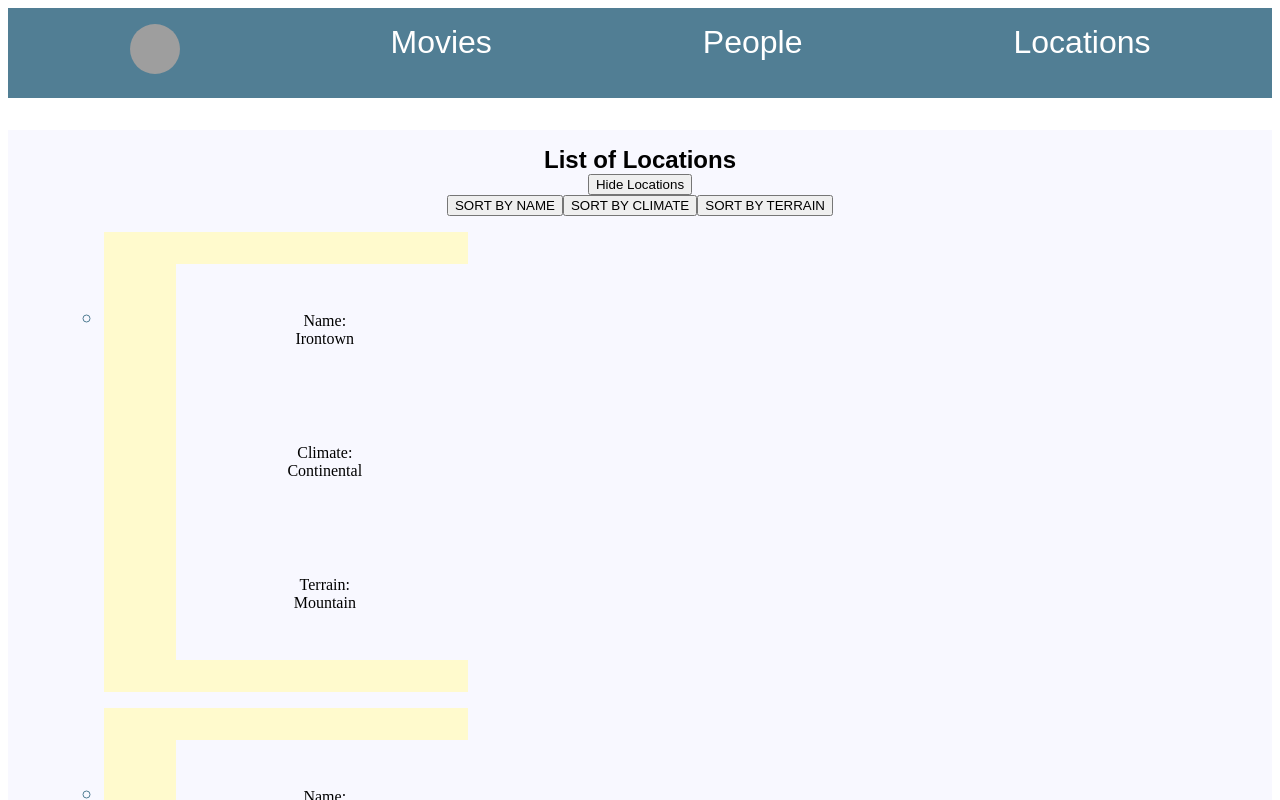
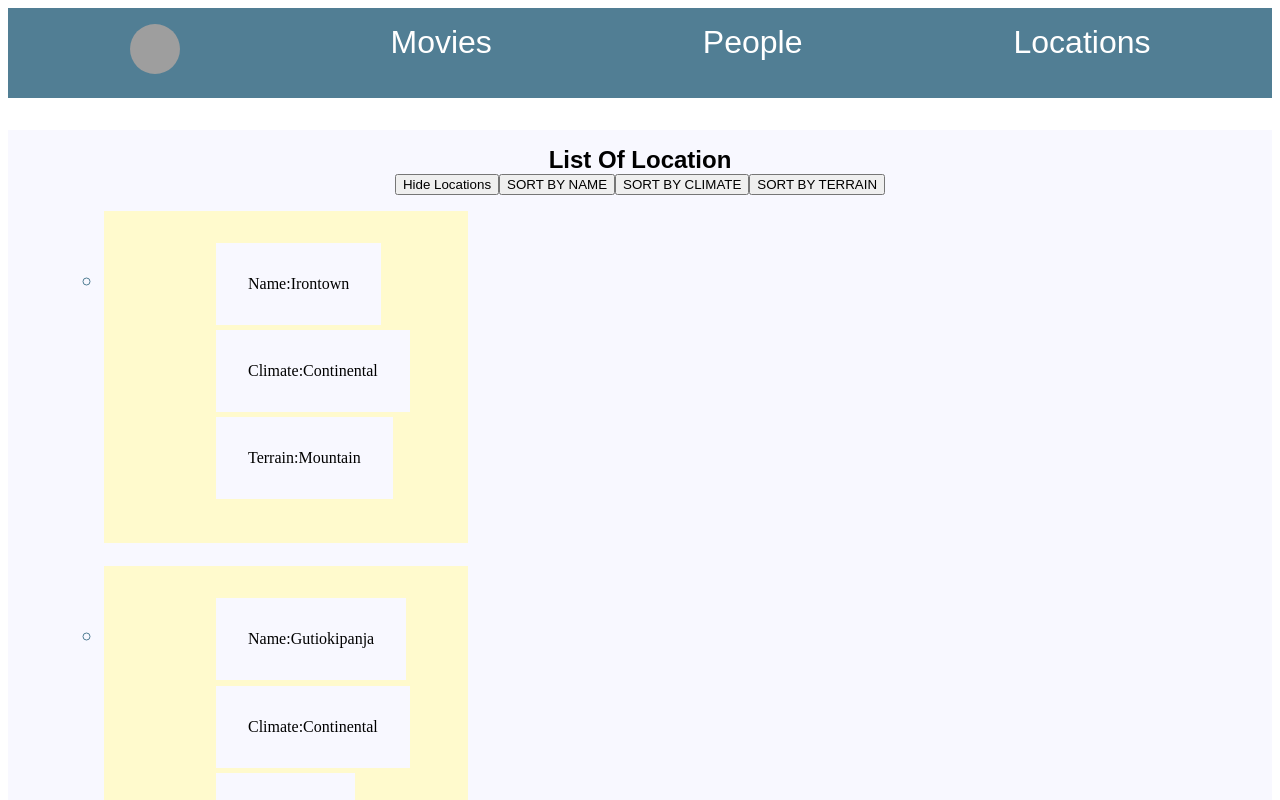
Before and after one commit to joinpursuit/9-1-module-three-assessment, a React (Create React App) app: page /locations in a window 1280 px wide. Both pictures are taken after a click on the button "Show Locations". Shown: the top 800 px of the page. Built offline with nearby package versions, Linux system fonts and the light colour scheme; grey boxes are pictures that could not be loaded; the HTML template or start-up script is replaced by a standard one.

Commit message:
Lab Completed still working on CSS

```diff
--- a/src/components/Locations.js
+++ b/src/components/Locations.js
@@ -3,26 +3,6 @@ import {useState, useEffect} from 'react';
 export default function Locations () {
     const [datas, setData] = useState([])
     const [hide, setHide] = useState(false)
-    const [location, setLocation] = useState([])
-
-    /*
-    Right Idea wrong execution.
-
-    NOTES TO SELF:
-    1. No errors in console
-    2. CODE IS SORTING BUT SHOWS CSS AS SPLIT.
-    3. SPAN IS NOT BEING SEEN AS IS
-    4. Replace p tags when fixed
-    5. over use of hide is to make up for the change being bonded to the sort
-    6. Maybe add map into sort?
-    7. buttons are not aligned how they look in photo
-
-    Thoughts:
-
-    ASK ABOUT NAMING OF CSS why so many ul li and is there a way around it.
-    If it doesn't work you're just going to have to make 3 different functions to sort with...
-    Maybe two returns? 3 maybe.
-    */
 
     useEffect(() => {
         fetch('./locations.json')
@@ -33,32 +13,9 @@ export default function Locations () {
         });
     }, [])
 
-    function handleChange(){
-        const findLocations = datas.map(({id, name, climate, terrain}) => {
-            return (
-
-                <ul key={id} >
-                <ul>
-                    <li>
-                        <ul>
-                            <li><p><span>Name:</span>{name}</p></li>
-
-                            <li><p><span>Climate:</span>{climate}</p></li>
-
-                            <li><p><span>Terrain: </span>{terrain}</p></li>
-                        </ul>
-                    </li>
-                </ul>
-                </ul>
-
-            )
-        })
-        setLocation(findLocations)
-        hide ? setHide(false) : setHide(true)
-    }
-
-    function handleSort(e){
-        const sort = datas.sort(function(a, b){
+    function handleSort (e){
+      let dataSet = [...datas]
+        dataSet.sort(function(a, b){
         if(a[e] > b[e]){
             return 1
         }else if (a[e] < b[e]){
@@ -67,25 +24,49 @@ export default function Locations () {
             return 0
         }
         })
-        setData(sort)
-        handleChange()
-        setHide(true)
-    };
 
-    return (
+        setData(dataSet)
+    }
+
+    return(
         <main className='locations'>
-            <h2>List of Locations</h2>
-            <button type='submit' onClick={handleChange}>
-                {!hide ? 'Show Locations' : 'Hide Locations'}
-            </button>
+            <h2>List Of Location</h2>
+            <button type='submit' onClick={() => setHide(!hide)}>{!hide ? 'Show Locations' : 'Hide Locations'}</button>
+
             {hide ? (
-                <div>
+                <>
                  <button type='submit' onClick={() => handleSort('name')}>SORT BY NAME</button>
                  <button type='submit' onClick={() => handleSort('climate')}>SORT BY CLIMATE</button>
                  <button type='submit' onClick={() => handleSort('terrain')}>SORT BY TERRAIN</button>
-                </div>
-            ): null}
-            <div>{hide && location}</div>
+                </>
+            ) : null}
+
+            <ul className='work'>
+                {hide ? datas.map(({id, name, climate, terrain}) => (
+                    <ul key={id}>
+                    <li>
+                        <ul>
+                            <ul>
+                            <li>
+                                <span>Name:</span>{name}
+                            </li>
+                            </ul>
+                            <ul>
+                            <li>
+                                <span>Climate:</span>{climate}
+                            </li>
+                            </ul>
+                            <ul>
+                            <li>
+                                <span>Terrain: </span>{terrain}
+                            </li>
+                            </ul>
+                        </ul>
+                    </li>
+                    </ul>
+
+                )): null}
+            </ul>
         </main>
-    );
+    )
 };
--- a/src/index.css
+++ b/src/index.css
@@ -38,22 +38,30 @@ li {
 }
 
 .locations {
+
   background: ghostwhite;
   padding: 1em;
   min-height: 80vh;
 }
 
-.locations > ul {
+.work ul {
   display: flex;
+  flex-direction: row;
   flex-wrap: wrap;
   justify-content: space-between;
   margin-left: 0;
+  margin-bottom:2%;
+  list-style-position: outside;
+
+
 }
+
 
 .locations ul > li {
   background: lemonchiffon;
   width: 26%;
   padding: 2em;
+
 }
 
 .locations ul > li > ul {
```
Lines whose indentation alone changed are shown as unchanged.
